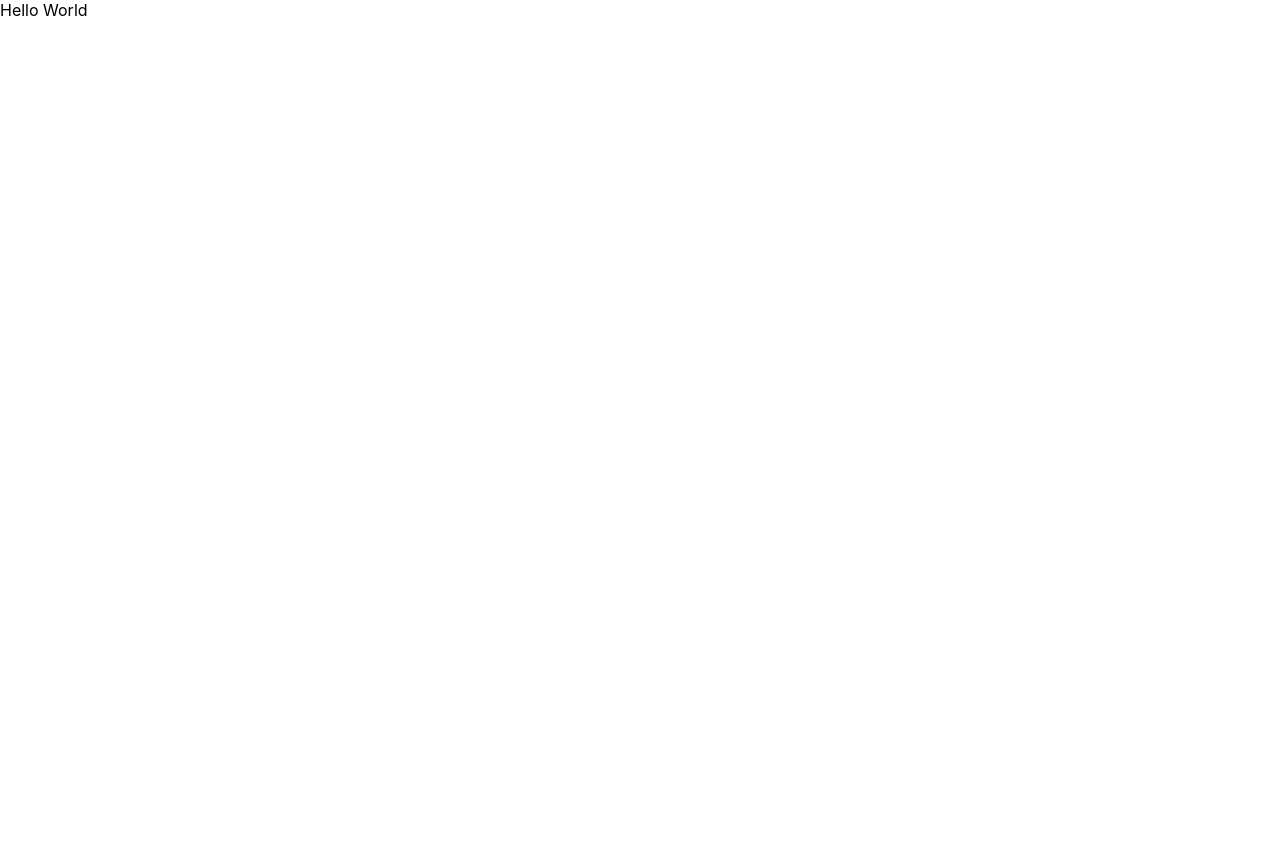
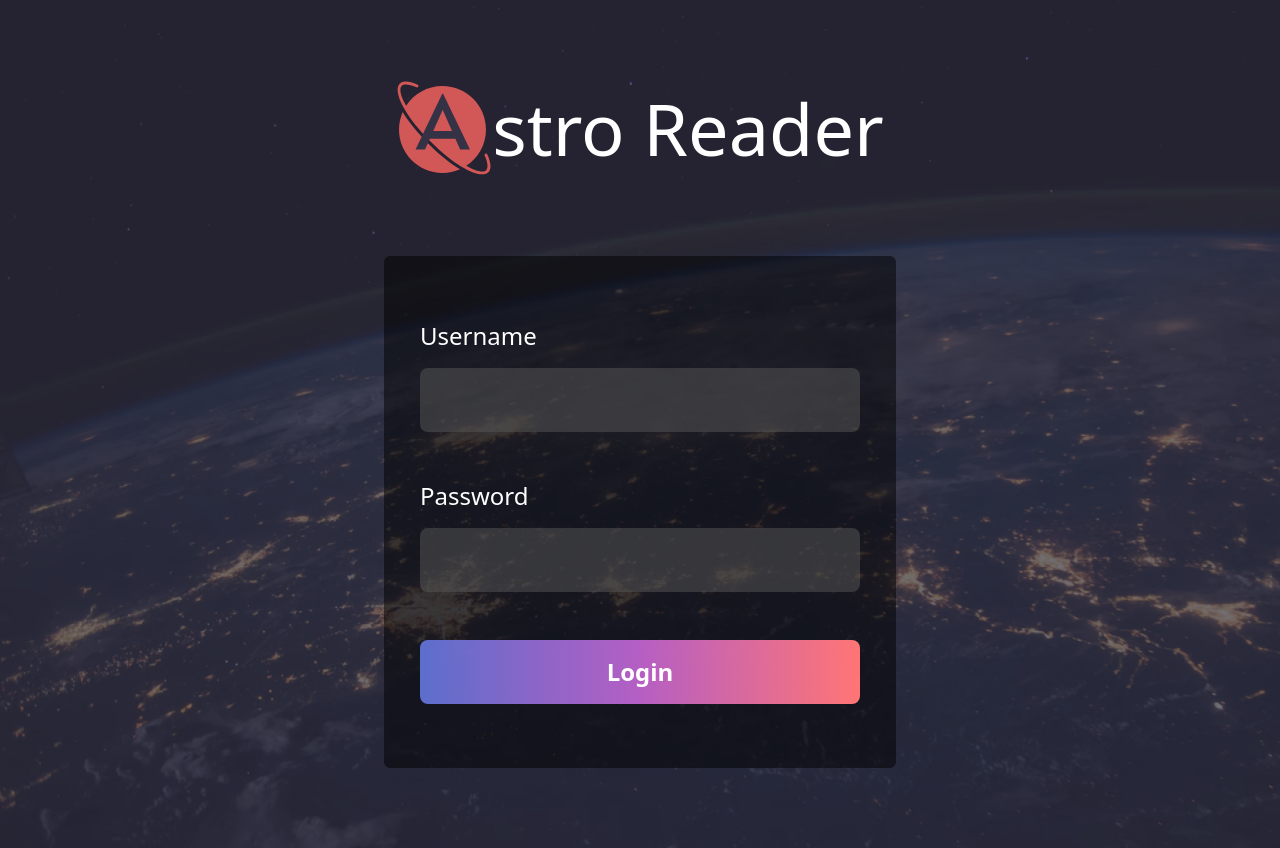
Before and after one commit to AstroReader/client, a React (Create React App) app: page / in a window 1280 px wide. Before the commit the page ends 800 px from the top, so only its background shows below. Built offline with nearby package versions, Linux system fonts and the light colour scheme.

Commit message:
initial login screen

```diff
--- a/package.json
+++ b/package.json
@@ -12,6 +12,7 @@
     "@types/react-dom": "^17.0.11",
     "react": "^17.0.2",
     "react-dom": "^17.0.2",
+    "react-router-dom": "^6.2.1",
     "react-scripts": "5.0.0",
     "typescript": "^4.5.5",
     "web-vitals": "^2.1.4"
@@ -39,5 +40,10 @@
       "last 1 firefox version",
       "last 1 safari version"
     ]
+  },
+  "devDependencies": {
+    "autoprefixer": "^10.4.2",
+    "postcss": "^8.4.5",
+    "tailwindcss": "^3.0.15"
   }
 }
--- /dev/null
+++ b/postcss.config.js
@@ -0,0 +1,6 @@
+module.exports = {
+  plugins: {
+    tailwindcss: {},
+    autoprefixer: {},
+  },
+}
--- a/public/index.html
+++ b/public/index.html
@@ -3,7 +3,10 @@
   <head>
     <meta charset="utf-8" />
     <link rel="icon" href="%PUBLIC_URL%/favicon.ico" />
-    <meta name="viewport" content="width=device-width, initial-scale=1" />
+    <meta
+      name="viewport"
+      content="width=device-width, initial-scale=1, user-scalable=no"
+    />
     <meta name="theme-color" content="#000000" />
     <meta
       name="description"
--- a/src/App.tsx
+++ b/src/App.tsx
@@ -1,5 +1,41 @@
-function App() {
-  return <div>Hello World</div>;
-}
+import { useEffect, useState, useRef } from "react";
+import { Outlet } from "react-router-dom";
+import logoSvg from "./assets/icons/logo.svg";
+const App = () => {
+  const [mobileHeight, setMobileHeight] = useState(window.innerHeight);
+  return (
+    <div id="background" className="bg-dark min-h-screen w-full">
+      <div className="pb-20">
+        <div className="text-center py-20 md:py-10 xl:py-20">
+          <img className="inline w-24" src={logoSvg} alt="" />
+          <h1 className="inline text-white text-5xl xl:text-7xl align-middle">
+            stro Reader
+          </h1>
+        </div>
+        <form className="py-12 px-9 mx-auto lg:h-128 bg-black/50 w-9/12 lg:w-128 rounded-md flex justify-center flex-col">
+          <div>
+            <label className="text-2xl text-white">
+              Username
+              <input
+                className="mt-4 mb-6 lg:mb-12 px-4 block w-full bg-gray/50 h-16 rounded-lg outline-none text-2xl"
+                type="text"
+              />
+            </label>
+            <label className="text-2xl text-white">
+              Password
+              <input
+                className="mt-4 mb-12 lg:mb-12 px-4 block w-full bg-gray/50 h-16 rounded-lg outline-none text-2xl"
+                type="password"
+              />
+            </label>
+            <button className="px-4 block w-full bg-gradient-to-r from-btnGradient1 via-btnGradient2/80 to-btnGradient3 h-16 rounded-lg outline-none text-2xl font-bold text-white">
+              Login
+            </button>
+          </div>
+        </form>
+      </div>
+    </div>
+  );
+};
 
 export default App;
--- a/src/index.css
+++ b/src/index.css
@@ -1,13 +1,10 @@
-body {
-  margin: 0;
-  font-family: -apple-system, BlinkMacSystemFont, 'Segoe UI', 'Roboto', 'Oxygen',
-    'Ubuntu', 'Cantarell', 'Fira Sans', 'Droid Sans', 'Helvetica Neue',
-    sans-serif;
-  -webkit-font-smoothing: antialiased;
-  -moz-osx-font-smoothing: grayscale;
+@tailwind base;
+@tailwind components;
+@tailwind utilities;
+
+#background {
+  background-image: url(assets/images//login_background.png);
+  background-size: cover;
+  background-attachment: fixed;
+  background-repeat: no-repeat;
 }
-
-code {
-  font-family: source-code-pro, Menlo, Monaco, Consolas, 'Courier New',
-    monospace;
-}
--- a/src/index.tsx
+++ b/src/index.tsx
@@ -1,14 +1,20 @@
-import React from 'react';
-import ReactDOM from 'react-dom';
-import './index.css';
-import App from './App';
-import reportWebVitals from './reportWebVitals';
+import React from "react";
+import ReactDOM from "react-dom";
+import "./index.css";
+import App from "./App";
+import reportWebVitals from "./reportWebVitals";
+import { BrowserRouter, Routes, Route } from "react-router-dom";
 
 ReactDOM.render(
   <React.StrictMode>
-    <App />
+    <BrowserRouter>
+      <Routes>
+        <Route path="/" element={<App />}>
+        </Route>
+      </Routes>
+    </BrowserRouter>
   </React.StrictMode>,
-  document.getElementById('root')
+  document.getElementById("root")
 );
 
 // If you want to start measuring performance in your app, pass a function
--- /dev/null
+++ b/tailwind.config.js
@@ -0,0 +1,21 @@
+module.exports = {
+  content: ["./src/**/*.{js,jsx,ts,tsx}"],
+  theme: {
+    extend: {
+      colors: {
+        dark: "#353245",
+        gray: "#595959",
+        btnGradient1: "#5C6ECC",
+        btnGradient2: "#DE71ED",
+        btnGradient3: "#FF7575",
+      },
+      height: {
+        128: "32rem",
+      },
+      width: {
+        128: "32rem",
+      },
+    },
+  },
+  plugins: [],
+};
```
Also changed, not shown: src/assets/icons/logo.svg (added), src/assets/images/login_background.png (added).
